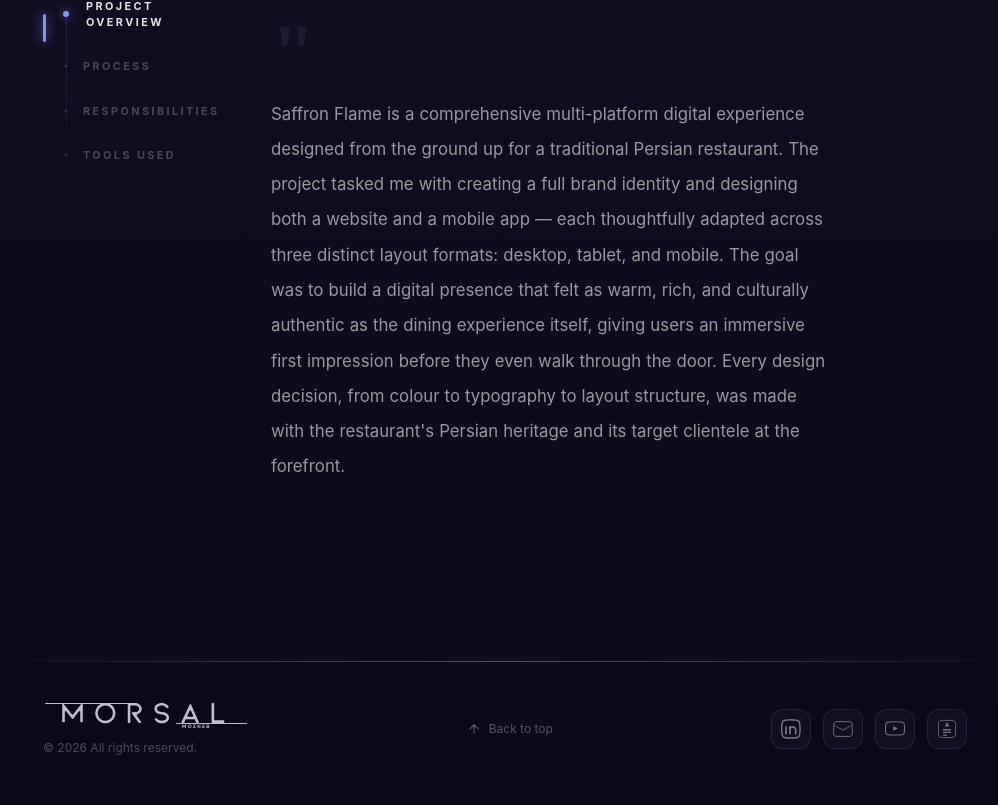
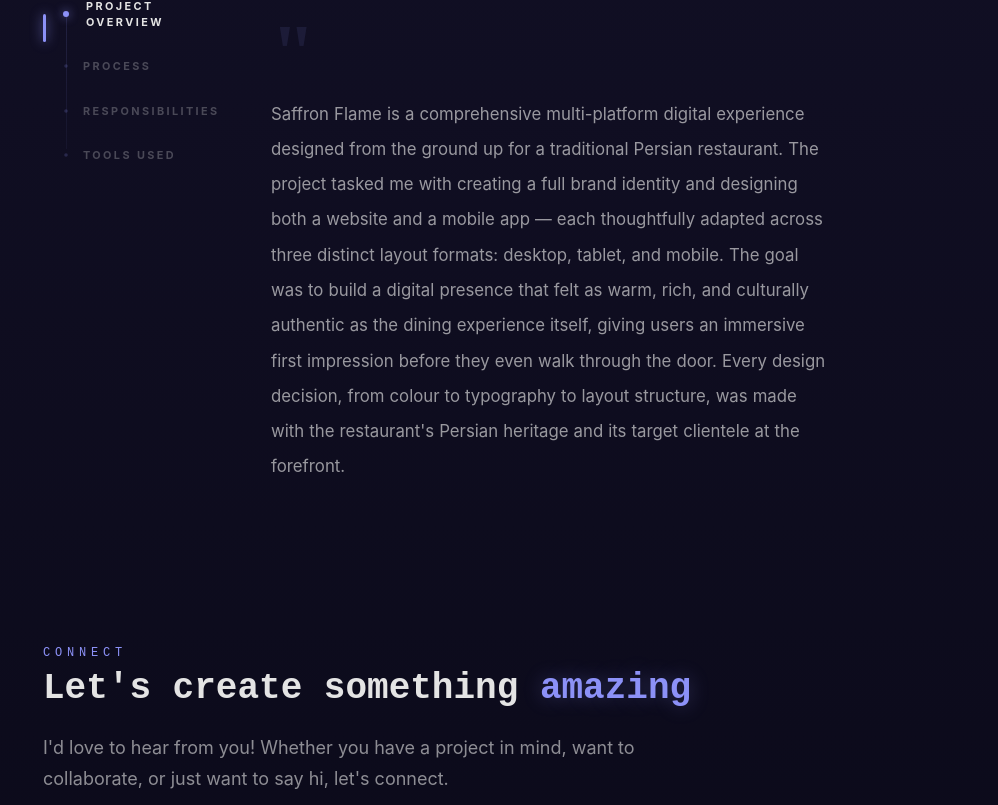
Before and after one commit to morsalmozneb/Portfolio, a React (Vite) app: page /projects in a window 1280 px wide. Shown: the part 1992-2797 px from the top of the page, without its empty margins (265-1263 px from the left). Built offline with nearby package versions, Linux system fonts and the light colour scheme.

Commit message:
Update ProjectsPage.tsx

```diff
--- a/src/pages/ProjectsPage.tsx
+++ b/src/pages/ProjectsPage.tsx
@@ -4,6 +4,7 @@ import { ProjectsHeroCarousel } from "@/components/projects/projects-hero-carous
 import { PhonePrototypeSection } from "@/components/projects/phone-prototype-section"
 import { ProjectDetail } from "@/components/projects/project-detail"
 import { projects } from "@/components/projects/project-data"
+import { AboutConnect } from "@/components/about/about-connect"
 import { Footer } from "@/components/footer"
 import { Seo } from "@/components/seo"
 
@@ -23,6 +24,7 @@ export default function ProjectsPage() {
       />
       <PhonePrototypeSection selectedProjectId={selectedProjectId} />
       <ProjectDetail selectedProjectId={selectedProjectId} />
+      <AboutConnect />
       <Footer />
     </PageShell>
   )
```
